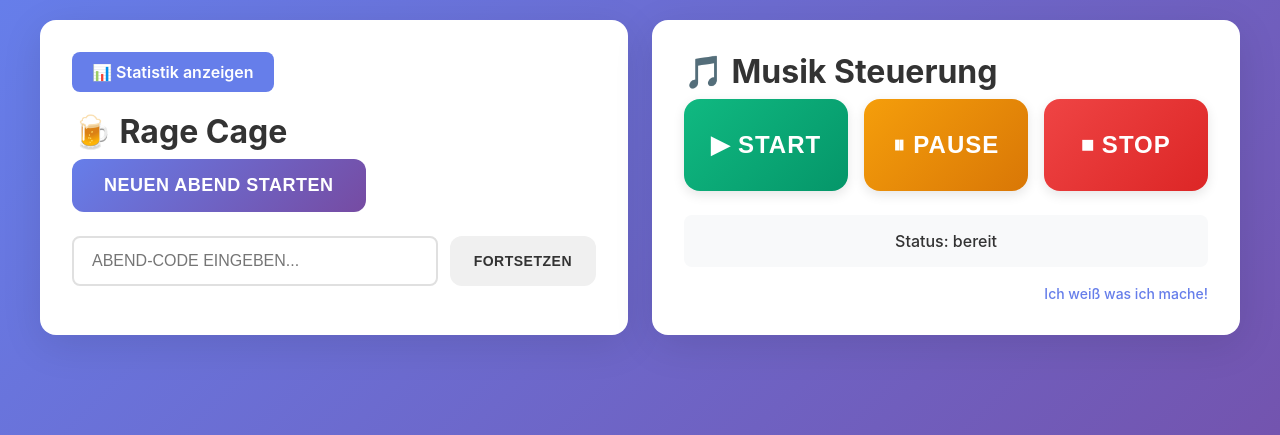
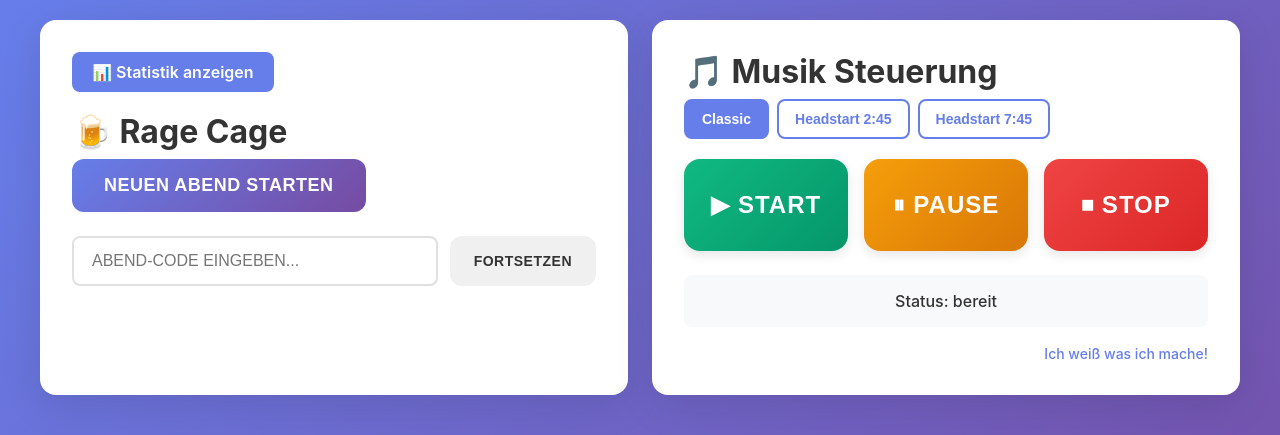
Before and after one commit to Elektrobarista/cagemachine, a Flask app: page / in a window 1280 px wide. Shown: the top 435 px of the page. Run offline with Flask 3, Linux system fonts and the light colour scheme.

Commit message:
Add game mode selection before round start, served from a single mode definition.Update README for evening codes, seat draw, round tracking and current API

```diff
--- a/app.py
+++ b/app.py
@@ -1,5 +1,5 @@
 from flask import Flask, render_template, jsonify, request
-from game_manager import GameManager, EveningNotFound
+from game_manager import GameManager, EveningNotFound, GAME_MODES
 from utils import format_duration
 
 app = Flask(__name__)
@@ -25,6 +25,14 @@ def evening_page(code):
 def statistics(code=None):
     """Statistik-Seite rendern (Code kommt clientseitig aus der URL)"""
     return render_template("statistics.html")
+
+
+@app.route("/api/modes", methods=["GET"])
+def get_modes():
+    """Verfügbare Spielmodi (das UI rendert die Auswahl daraus)"""
+    return jsonify({
+        "modes": [{"id": mode_id, **mode} for mode_id, mode in GAME_MODES.items()]
+    }), 200
 
 
 # Evening-API-Endpunkte
--- a/templates/index.html
+++ b/templates/index.html
@@ -192,6 +192,36 @@
 
     .player-pos.startbecher {
       background: #f59e0b;
+    }
+
+    /* Spielmodus-Auswahl */
+    .mode-select {
+      display: flex;
+      gap: 8px;
+      flex-wrap: wrap;
+      margin-bottom: 20px;
+    }
+
+    .mode-btn {
+      padding: 10px 16px;
+      border: 2px solid #667eea;
+      border-radius: 8px;
+      background: white;
+      color: #667eea;
+      font-weight: 600;
+      font-size: 14px;
+      cursor: pointer;
+      transition: all 0.2s;
+    }
+
+    .mode-btn.selected {
+      background: #667eea;
+      color: white;
+    }
+
+    .mode-btn:disabled {
+      opacity: 0.5;
+      cursor: not-allowed;
     }
 
     .btn-remove {
@@ -407,6 +437,8 @@
     <!-- Music Control Card -->
     <div class="card">
       <h1>🎵 Musik Steuerung</h1>
+
+      <div class="mode-select" id="modeSelect"></div>
 
       <div class="music-controls">
         <button class="btn-music btn-start" id="btnStart">▶ Start</button>
@@ -641,6 +673,8 @@
     let currentEvening = null;   // {code, created_at, players}
     let currentCode = null;
     let currentStatus = "stopped";
+    let gameModes = [];          // von /api/modes
+    let selectedMode = "classic";
     let statusPollInterval = null;
     let positionPollInterval = null;
     let currentPosition = 0;
@@ -872,6 +906,11 @@
     }
 
     function updateButtonStates() {
+      // Modus lässt sich nur vor dem Start wechseln
+      document.querySelectorAll(".mode-btn").forEach(btn => {
+        btn.disabled = currentStatus !== "stopped";
+      });
+
       switch (currentStatus) {
         case "stopped":
           btnStart.disabled = false;
@@ -915,12 +954,38 @@
       }
     });
 
+    // Spielmodus-Auswahl
+    async function loadModes() {
+      const data = await apiCall("/api/modes", "GET");
+      if (data.modes) {
+        gameModes = data.modes;
+        renderModes();
+      }
+    }
+
+    function renderModes() {
+      const modeSelect = document.getElementById("modeSelect");
+      modeSelect.innerHTML = "";
+      gameModes.forEach(mode => {
+        const btn = document.createElement("button");
+        btn.className = "mode-btn" + (mode.id === selectedMode ? " selected" : "");
+        btn.textContent = mode.label;
+        btn.dataset.modeId = mode.id;
+        btn.onclick = () => {
+          selectedMode = mode.id;
+          renderModes();
+          updateButtonStates();
+        };
+        modeSelect.appendChild(btn);
+      });
+    }
+
     // Meldet Rundenstart/-ende an den Server (nur wenn ein Abend geladen ist)
     async function trackRound(action) {
       if (!currentCode) return;
       try {
         const data = await apiCall(`/api/evening/${currentCode}/round/${action}`, "POST",
-          action === "start" ? { mode: "classic" } : null);
+          action === "start" ? { mode: selectedMode } : null);
         if (data.evening) {
           setEvening(data.evening);
         }
@@ -934,7 +999,12 @@
       if (wasPaused) {
         clientAudio.resume();
       } else {
-        clientAudio.start();
+        const mode = gameModes.find(m => m.id === selectedMode);
+        if (mode && mode.start_position > 0) {
+          await clientAudio.startAtPosition(mode.start_position);
+        } else {
+          clientAudio.start();
+        }
       }
       updateStatus();
 
@@ -1025,6 +1095,7 @@
     // Initialisierung
     async function initializePage() {
       updateEveningUI();
+      loadModes();
 
       // 1. Code aus der URL (/abend/<code>) hat Vorrang
       const pathMatch = window.location.pathname.match(/^\/abend\/([A-Za-z0-9]+)$/);
```
Also changed, not shown: test_app.py (+13 -0 lines), README.md.
